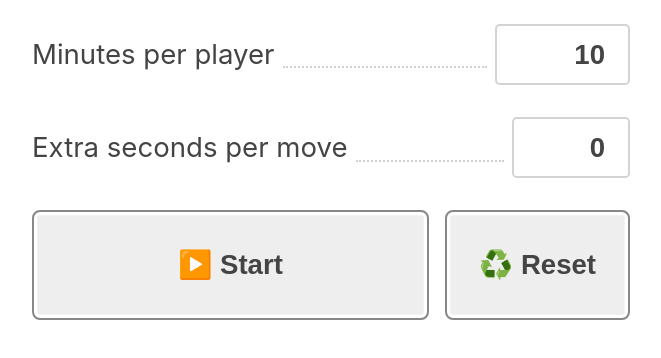
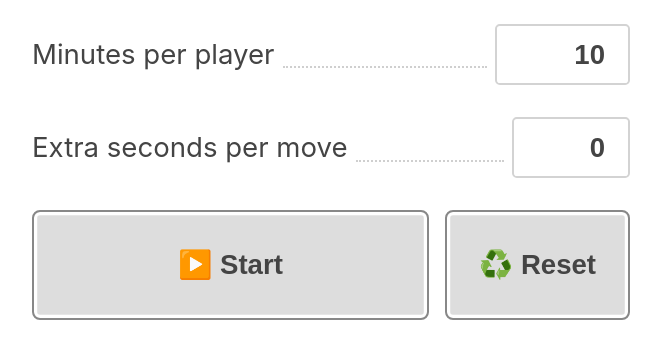
Before and after one commit to nckprsn/lilchesstimer, a plain HTML site: page index.html in a window 1280 px wide. Shown: the part 128-486 px from the top of the page, without its empty margins (309-970 px from the left). Drawn offline with Linux system fonts and the light colour scheme.

Commit message:
Swap button background colors on normal and hover states

```diff
--- a/style.css
+++ b/style.css
@@ -31,7 +31,7 @@ button
 	padding: 2rem;
 	border-radius:0.5rem;
 
-	background: #EEE;
+	background: #DDD;
 	border: 0.15rem solid #888;
 	box-shadow: 0 0 0 0.2rem white inset;
 
@@ -47,7 +47,7 @@ button:active
 
 button:hover
 {
-  background: #DDD;
+  background: #EEE;
 }
 
 button[disabled]
```
